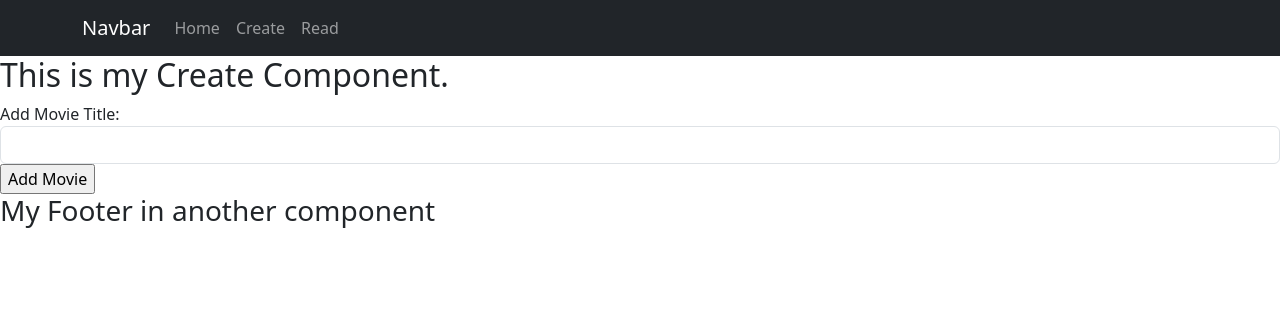
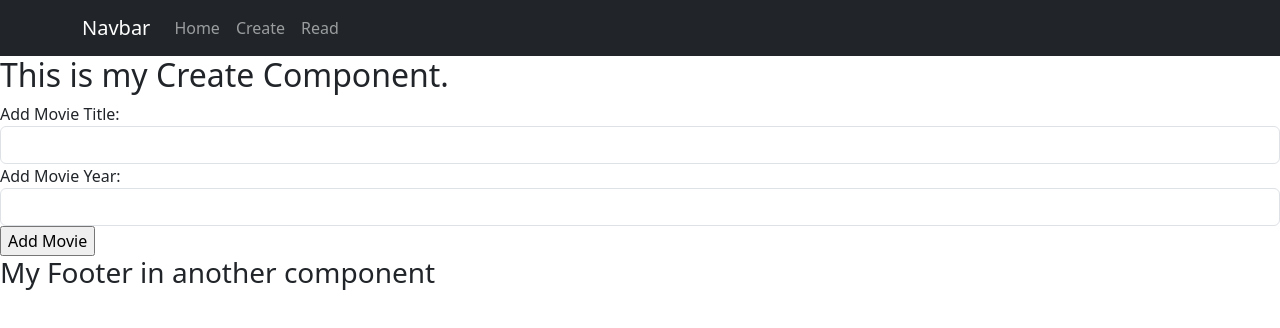
Before and after one commit to NathanCarr10/Data-Rep-Lab-2, a React (Create React App) app in the folder my-app/: page /Create in a window 1280 px wide. Shown: the top 328 px of the page. Built offline with nearby package versions, Linux system fonts and the light colour scheme.

Commit message:
added input field to add movie year

```diff
--- a/my-app/src/components/Create.js
+++ b/my-app/src/components/Create.js
@@ -4,6 +4,7 @@ import {useState} from "react";
 const Create = ()=>{
 
     const [title, setTitle] = useState('');
+    const [movieYear, setmovieYear] = useState ('');
 
     const handleSubmit =(e)=>{
         e.preventDefault();
@@ -21,6 +22,13 @@ const Create = ()=>{
                 value={title}
                 onChange={(e) => { setTitle(e.target.value) }}
               />
+              <label>Add Movie Year: </label>
+              <input type="number"
+                className="form-control"
+                value={title}
+                onChange={(e) => { setTitle(e.target.value) }}
+              />
+
             </div>
             <input type="submit" value="Add Movie" />
           </form>
```
